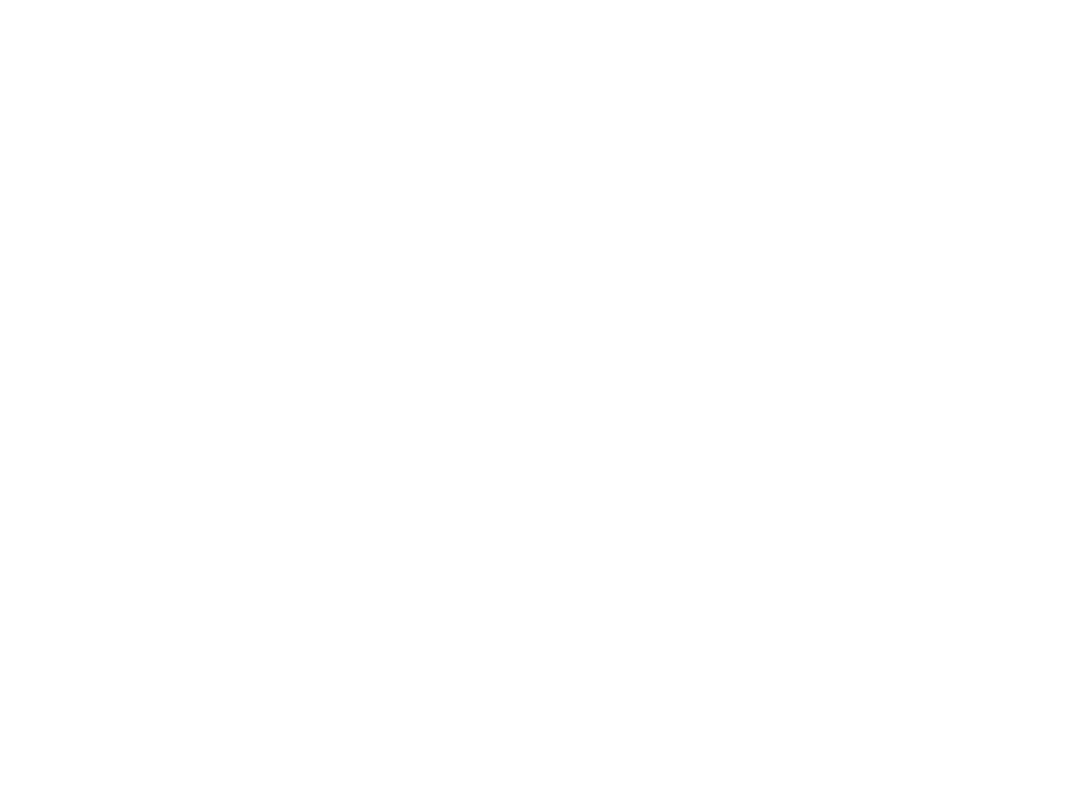
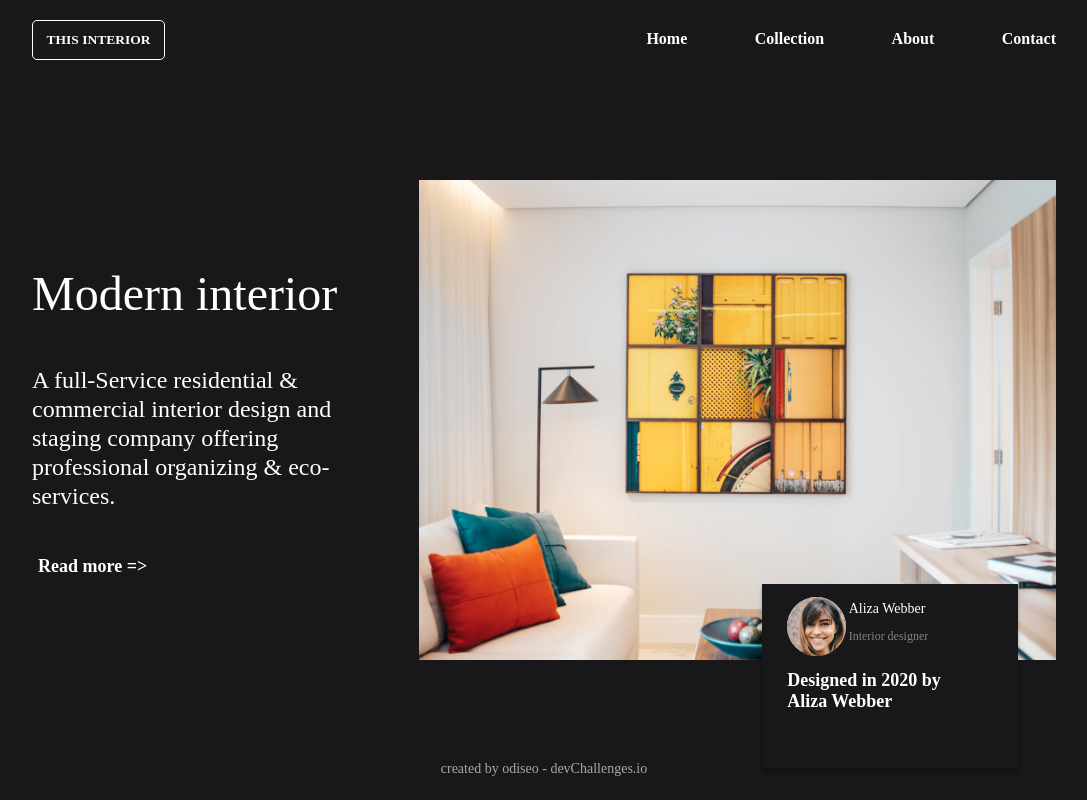
Before and after one commit to Kuroikuma/DevchanllengesInteriorConsultant, a plain HTML site: page index.html in a window 1280 px wide. Shown: the whole page, without its empty margins (96-1183 px from the left). Drawn offline with Linux system fonts and the light colour scheme.

Commit message:
terminando el tercer desafio de Devchallenges

```diff
--- a/index.html
+++ b/index.html
@@ -9,15 +9,80 @@
     <link rel="icon" href="devchallenges.png" />
 
     <link rel="shortcut icon" type="image/x-icon" href="https://devchallenges.io/" />
-
+    <link rel="stylesheet" href="style.css">
     <link href="https://fonts.googleapis.com/css2?family=Poppins:wght@400;500&display=swap" rel="stylesheet" />
 
     <title>Devchallenges</title>
 
 </head>
 
-<body>
+<body class="container">
+    <header class="container__header">
+        <div class="container__header__title">
+            <h2>
+                This Interior
+            </h2>
+        </div>
+        <div id="nav" class="container__header__nav">
+            <div class="container__header__nav__second">
+                <p class="container__header__nav__item">Home</p>
+                <p class="container__header__nav__item">Collection</p>
+                <p class="container__header__nav__item">About</p>
+                <p class="container__header__nav__item">
+                    Contact
+                </p>
+            </div>
+        </div>
+        <button id="boton" class="container__header--openNav">
+            <img id="img" src="./menu.png" alt="/menu">
+        </button>
 
+    </header>
+    <div class="container__content">
+        <div class="container__content__info">
+            <h2>Modern interior</h2>
+            <p>
+                A full-Service residential & commercial interior design and staging company offering professional
+                organizing & eco-services.
+            </p>
+            <button>Read more =></button>
+        </div>
+
+        <img class="container__content__image" src="./photo1.png" alt="photo1">
+
+        <div class="container__content__card">
+
+            <div class="container__content__card__profile">
+                <img class="container__content__card__profile__image" src="./photo2.png" alt="photo2">
+                <div class="container__content__card__profile__info">
+                    <p class="container__content__card__profile__info__name">Aliza Webber</p>
+                    <p class="container__content__card__profile__info__position">Interior designer</p>
+                </div>
+            </div>
+            <div class="container__content__card__by">
+                <p>Designed in 2020 by Aliza Webber</p>
+            </div>
+        </div>
+    </div>
+    <footer class="container__footer">
+        <p>created by odiseo - devChallenges.io</p>
+    </footer>
+    <script>
+        function open() {
+            document.getElementById("nav").classList.toggle("open")
+        }
+        document.getElementById("boton").onclick = function () {
+            open();
+            var pic;
+            if (document.getElementById("img").src == "http://127.0.0.1:5500/menu.png") {
+                pic = "close.png"
+            }
+            else {
+                pic = "menu.png"
+            }
+            document.getElementById("img").src = pic
+        }
+    </script>
 </body>
 
 </html>
--- /dev/null
+++ b/style.css
@@ -0,0 +1,285 @@
+.container {
+  background-color: #181719;
+  height: 100vh;
+  width: 100vw;
+  display: flex;
+  flex-direction: column;
+  justify-content: space-between;
+  align-items: center;
+  margin: 0px;
+}
+.container__header {
+  height: 10vh;
+  width: 80vw;
+  display: flex;
+  justify-content: space-between;
+  align-items: center;
+}
+.container__header--openNav {
+  position: absolute;
+  opacity: 0;
+}
+.container__header__title {
+  width: 13%;
+  height: 50%;
+  color: white;
+  display: flex;
+  border-radius: 5px;
+  justify-content: center;
+  align-items: center;
+  font-family: Crimson Pro;
+  font-style: normal;
+  font-weight: 200;
+  font-size: 9px;
+  line-height: 10px;
+  text-transform: uppercase;
+  border: 1px solid #ffffff;
+  box-sizing: border-box;
+}
+.container__header__nav {
+  height: 80%;
+  width: 40%;
+}
+.container__header__nav__second {
+  height: 100%;
+  width: 100%;
+  color: white;
+  font-family: Montserrat;
+  font-style: normal;
+  font-weight: bold;
+  display: flex;
+  justify-content: space-between;
+  align-items: center;
+}
+.container__content {
+  height: 50vh;
+  width: 80vw;
+  display: flex;
+  justify-content: space-between;
+  align-items: center;
+}
+.container__content__info {
+  height: 100%;
+  width: 30%;
+  display: flex;
+  color: white;
+  flex-direction: column;
+  justify-content: space-evenly;
+  align-items: flex-start;
+}
+.container__content__info h2 {
+  font-family: Lora;
+  font-style: normal;
+  margin: 0px;
+  font-weight: 500;
+  font-size: 48px;
+  line-height: 61px;
+}
+
+.container__content__info p {
+  width: 100%;
+  margin: 0px;
+  font-family: Montserrat;
+  font-style: normal;
+  font-weight: normal;
+  font-size: 24px;
+  line-height: 29px;
+}
+
+.container__content__info button {
+  font-family: Montserrat;
+  font-style: normal;
+  font-weight: bold;
+  margin: 0px;
+  font-size: 18px;
+  line-height: 22px;
+  color: white;
+  border: none;
+  background-color: transparent;
+}
+
+.container__content__image {
+  height: 120%;
+  object-fit: contain;
+}
+.container__content__card {
+  position: absolute;
+  height: 23%;
+  width: 20%;
+  top: 73vh;
+  left: 67vw;
+  display: flex;
+  flex-direction: column;
+  justify-content: space-evenly;
+  align-items: center;
+  background: #181719;
+  box-shadow: 0px 4px 4px rgba(0, 0, 0, 0.25);
+}
+.container__content__card__profile {
+  height: 40%;
+  width: 80%;
+  display: flex;
+  justify-content: space-between;
+  align-items: center;
+}
+
+.container__content__card__profile__image {
+  height: 80%;
+  object-fit: contain;
+  background: #c4c4c4;
+  border-radius: 37px;
+}
+.container__content__card__profile__info {
+  height: 80%;
+  width: 70%;
+  display: flex;
+  flex-direction: column;
+  justify-content: space-evenly;
+  align-items: flex-start;
+}
+.container__content__card__profile__info__name {
+  height: 40%;
+  margin: 0px;
+  color: white;
+  font-family: Montserrat;
+  font-style: normal;
+  font-weight: 500;
+  font-size: 14px;
+}
+.container__content__card__profile__info__position {
+  height: 40%;
+  margin: 0px;
+  font-family: Montserrat;
+  font-style: normal;
+  font-weight: 500;
+  font-size: 12px;
+
+  color: #828282;
+}
+.container__content__card__by {
+  height: 50%;
+  width: 80%;
+}
+.container__content__card__by p {
+  width: 80%;
+  font-family: Lora;
+  margin: 0px;
+  font-style: normal;
+  font-weight: bold;
+  font-size: 18px;
+  color: #ffffff;
+}
+.container__header__nav__item::after {
+  content: "";
+  display: block;
+  height: 3px;
+  background-color: white;
+  transition: all 300ms ease-in-out 0s;
+  width: 0%;
+}
+.container__header__nav__item:hover::after {
+  width: 100%;
+}
+.container__footer {
+  height: 5vh;
+  width: 100vw;
+  font-family: Montserrat;
+  font-style: normal;
+  display: flex;
+  justify-content: center;
+  align-items: flex-start;
+  font-weight: 500;
+  font-size: 14px;
+  line-height: 17px;
+  color: #a9a9a9;
+}
+.container__footer p {
+  margin: 0px;
+}
+@media screen and (max-width: 375px) {
+  .container__header__title {
+    width: 50%;
+  }
+  .container__header__nav {
+    position: absolute;
+    opacity: 0;
+    height: 100vh;
+    width: 100vw;
+    transform: translateY(-100vh);
+    transition-property: opacity, transform, -webkit-transform;
+    transition-timing-function: ease;
+    transition-duration: 2s;
+  }
+  .container__header--openNav {
+    opacity: 1;
+    height: 5vh;
+    left: 80vw;
+    z-index: 200;
+    background-color: transparent;
+    border: none;
+  }
+  .container__header--openNav img {
+    height: 100%;
+    width: 100%;
+    object-fit: contain;
+  }
+  .container__header__nav.open {
+    opacity: 1;
+    transform: none;
+    height: 100vh;
+    width: 100vw;
+    left: 0px;
+    top: 0px;
+    z-index: 100;
+    display: flex;
+    align-items: center;
+    background-color: #181719;
+  }
+  .container__header__nav__second {
+    height: 40%;
+    flex-direction: column;
+    justify-content: space-evenly;
+    font-family: Montserrat;
+    font-style: normal;
+    font-weight: bold;
+    font-size: 18px;
+    line-height: 22px;
+  }
+  .container__content {
+    height: 80vh;
+    width: 90vw;
+    display: flex;
+    flex-direction: column;
+    justify-content: center;
+    align-items: flex-start;
+  }
+  .container__content__info {
+    height: 60%;
+    width: 80%;
+  }
+  .container__content__info h2 {
+    font-size: 36px;
+    line-height: 46px;
+  }
+
+  .container__content__info p {
+    width: 70%;
+    font-size: 14px;
+    line-height: 17px;
+  }
+
+  .container__content__info button {
+    font-size: 14px;
+    line-height: 17px;
+  }
+  .container__content__image {
+    width: 100%;
+    transform: translateY(-6vh);
+  }
+  .container__content__card {
+    height: 18%;
+    width: 75%;
+    top: 70vh;
+    left: 17vw;
+  }
+}
```
Also changed, not shown: close.png (added), menu.png (added).
